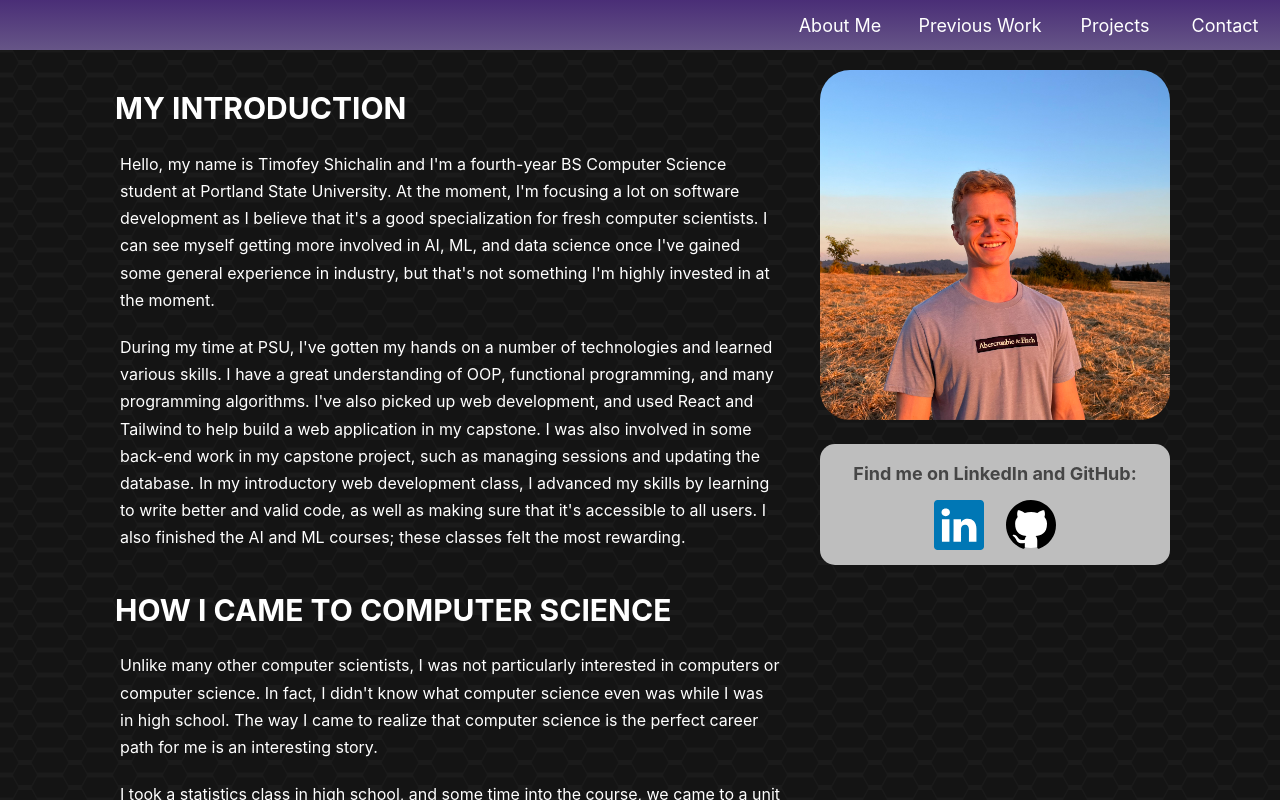
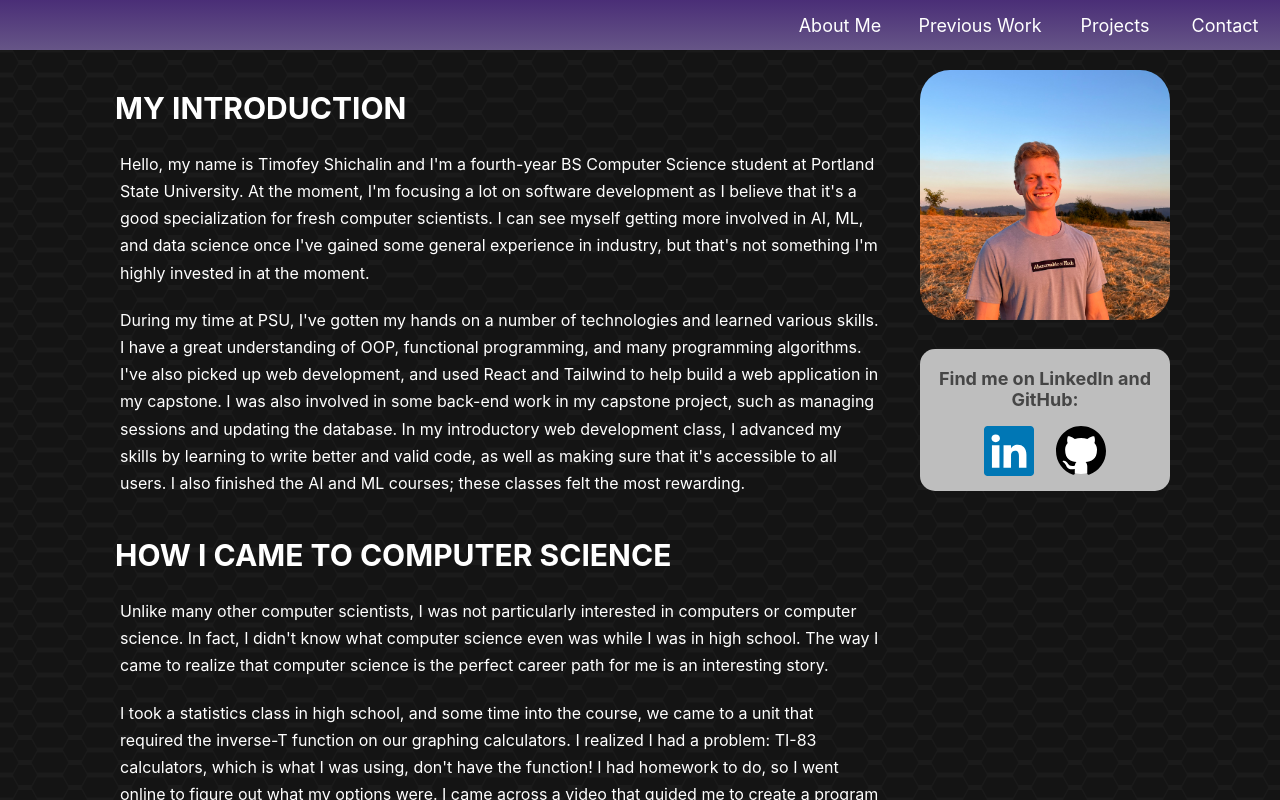
Before and after one commit to timshicha/cs463-personal-website, a React (Create React App) app: page / in a window 1280 px wide. Built offline with nearby package versions, Linux system fonts and the light colour scheme.

Commit message:
Made AboutMe appear better for all screen sizes

```diff
--- a/src/styles/AboutMe.css
+++ b/src/styles/AboutMe.css
@@ -3,13 +3,15 @@
 }
 
 .main-photo {
-  height: 350px;
+  display: inline-block;
+  height: 250px;
   border-radius: 30px;
   margin: 20px;
+  margin-bottom: 0px;
 }
 
 .photo-area {
-  grid-row: main-photo;
+  grid-row: photo-area;
 }
 
 .par-area {
@@ -17,12 +19,15 @@
 }
 
 .media-section-bg {
+  display: inline-block;
   background-color: rgb(190, 190, 190);
+  width: 250px;
   margin-left: 20px;
-  width: 350px;
   border-radius: 15px;
   text-align: center;
   padding-top: 1px;
+  vertical-align: top;
+  margin-top: 25px;
 }
 
 .grid-container {
@@ -36,9 +41,13 @@
     overflow-x: scroll;
   }
 
+  .grid-container {
+    margin-left: 30px;
+  }
+
   .grid-areas-container {
     grid-template-areas:
-      'main-photo'
+      'photo-area'
       'par-area';
   }
 }
@@ -52,23 +61,15 @@
     grid-template-areas:
       /* 'main-photo par-area'
       '.          par-area'; */
-      'par-area   main-photo'
+      'par-area   photo-area'
       'par-area   .';
-    grid-template-columns: auto 400px;
+    grid-template-columns: auto 300px;
   }
 }
 
 @media (max-width: 550px) {
-  .main-photo {
-    height: 250px;
-  }
-
   .grid-container {
     margin-left: auto;
     margin-right: auto;
   }
-
-  .media-section-bg {
-    width: 250px;
-  }
 }
```
